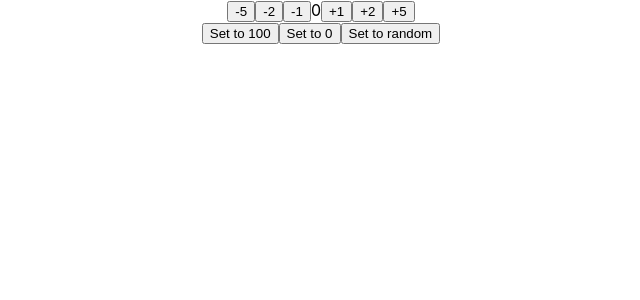
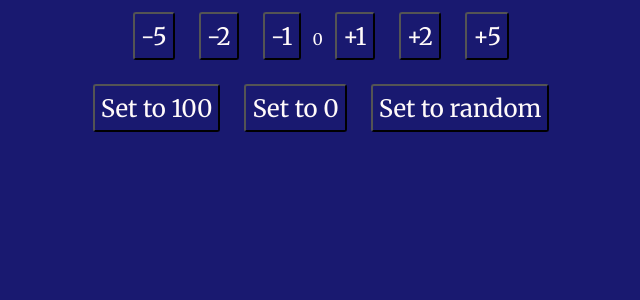
Before and after one commit to chighja/reactCalculator, a React (Create React App) app: page / in a window 1280 px wide. Shown: the top 300 px of the page, without its empty margins (319-959 px from the left). Built offline with nearby package versions, Linux system fonts and the light colour scheme; the HTML template or start-up script is replaced by a standard one.

Commit message:
began styling

```diff
--- a/public/index.html
+++ b/public/index.html
@@ -6,8 +6,11 @@
       name="viewport"
       content="width=device-width, initial-scale=1, shrink-to-fit=no"
     />
-    <meta name="theme-color" content="#000000" />
-    <title>React App</title>
+    <link
+      href="https://fonts.googleapis.com/css?family=Merriweather"
+      rel="stylesheet"
+    />
+    <title>React Calculator</title>
   </head>
   <body>
     <div id="root"></div>
--- a/src/App.css
+++ b/src/App.css
@@ -1,32 +1,9 @@
+* {
+  background-color: #191970;
+  color: #fffafa;
+  font-family: 'Merriweather', serif;
+}
+
 .App {
   text-align: center;
 }
-
-.App-logo {
-  animation: App-logo-spin infinite 20s linear;
-  height: 40vmin;
-}
-
-.App-header {
-  background-color: #282c34;
-  min-height: 100vh;
-  display: flex;
-  flex-direction: column;
-  align-items: center;
-  justify-content: center;
-  font-size: calc(10px + 2vmin);
-  color: white;
-}
-
-.App-link {
-  color: #61dafb;
-}
-
-@keyframes App-logo-spin {
-  from {
-    transform: rotate(0deg);
-  }
-  to {
-    transform: rotate(360deg);
-  }
-}
--- /dev/null
+++ b/src/components/counter.css
@@ -0,0 +1,18 @@
+.counterBox {
+  background-color: #c0c0c0;
+}
+
+button {
+  border-radius: 3px;
+  margin: 0.5em;
+  height: 2em;
+  font-size: 1.5em;
+}
+
+button:hover {
+  cursor: pointer;
+  transform: scale(1.2);
+  transition: all 0.2s ease-in-out;
+  background-color: #fffafa;
+  color: #191970;
+}
--- a/src/components/counter.js
+++ b/src/components/counter.js
@@ -7,6 +7,7 @@ import {
   decrementBy,
   setTo
 } from '../store/actions';
+import './counter.css';
 
 class Counter extends React.Component {
   incrementCounter = () => {
@@ -49,7 +50,7 @@ class Counter extends React.Component {
 
   render() {
     return (
-      <div>
+      <div className="counterBox">
         <div>
           <button onClick={this.decrementByFive}>-5</button>
           <button onClick={this.decrementByTwo}>-2</button>
```
